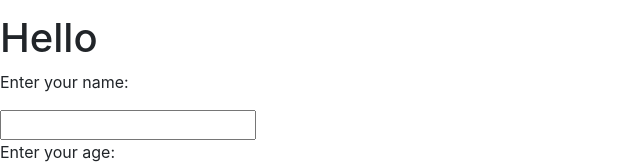
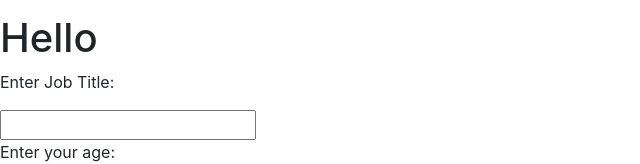
Before and after one commit to amakaanikwe/bric_sheets_react, a React (Create React App) app in the folder React_App/: page /post-job in a window 1280 px wide. Shown: the part 154-318 px from the top of the page, without its empty margins (0-640 px from the left). Built offline with nearby package versions, Linux system fonts and the light colour scheme.

Commit message:
Updated file

```diff
--- a/React_App/src/Components/Post_Job/PostJobForm.jsx
+++ b/React_App/src/Components/Post_Job/PostJobForm.jsx
@@ -28,7 +28,7 @@ const PostJobForm = () => {
         <>
             <form onSubmit={formSubmitHandler}>
                 <h1>Hello {username} {age}</h1>
-                <p>Enter your name:</p>
+                <p>Enter Job Title:</p>
                 <input
                 type='text'
                 name='username'
```
